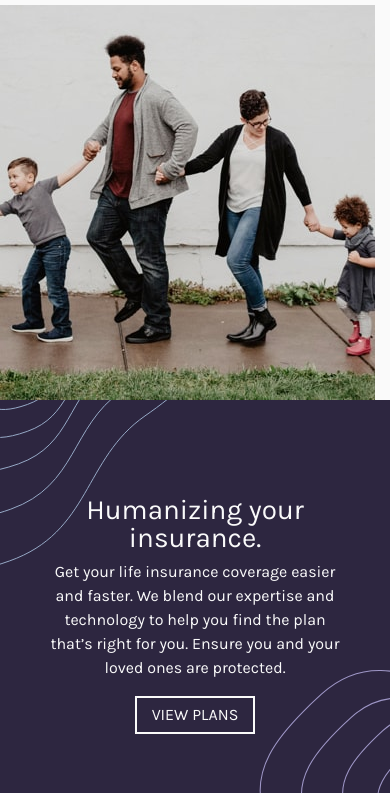
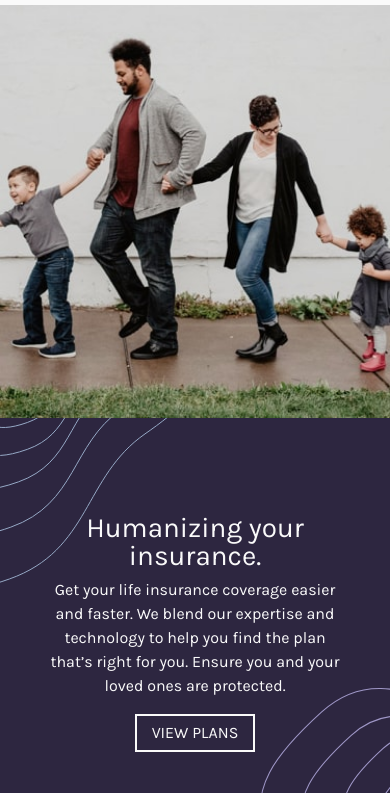
Before and after one commit to Plut0r/Insure, a plain HTML site: page index.html in a window 390 px wide. Shown: the part 51-844 px from the top of the page. Drawn offline with nearby package versions, Linux system fonts and the light colour scheme.

Commit message:
Fixed the width of the intro image

```diff
--- a/resources/css/main.css
+++ b/resources/css/main.css
@@ -248,6 +248,9 @@ header {
     margin-left: auto;
     margin-right: auto;
   }
+  .intro-mobile-image {
+    width: 100%;
+  }
   .container-2 {
     display: flex;
     width: 100%;
```
